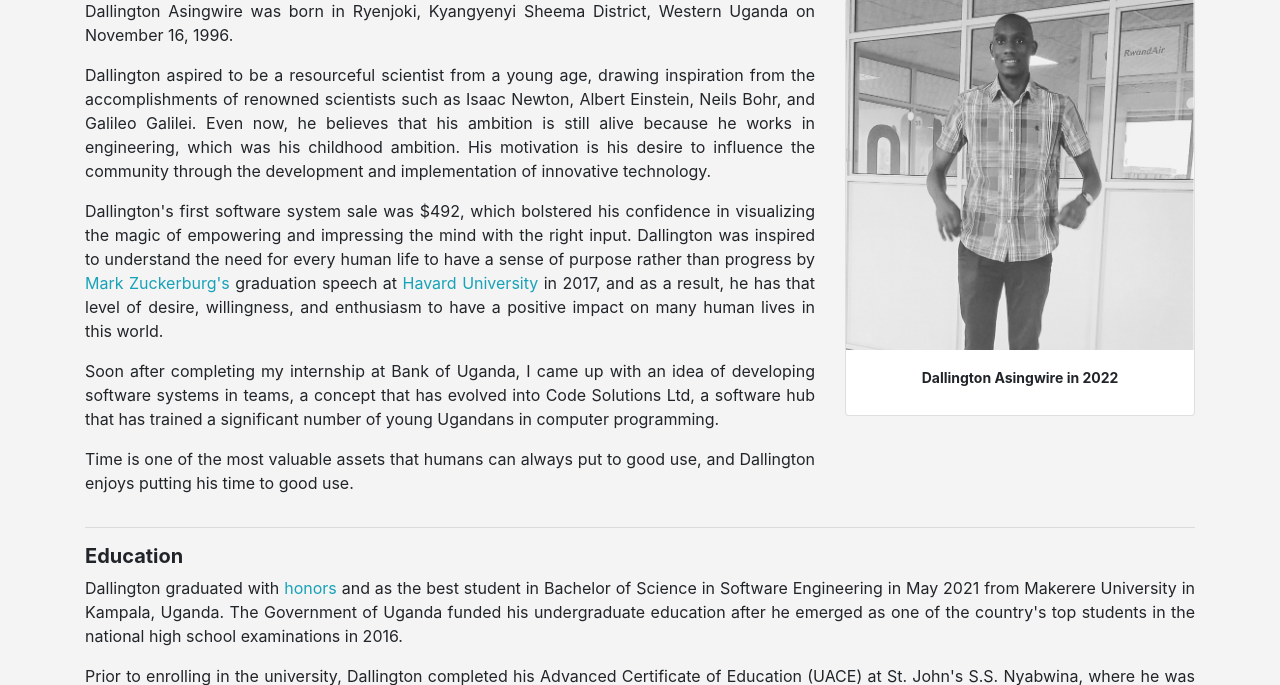
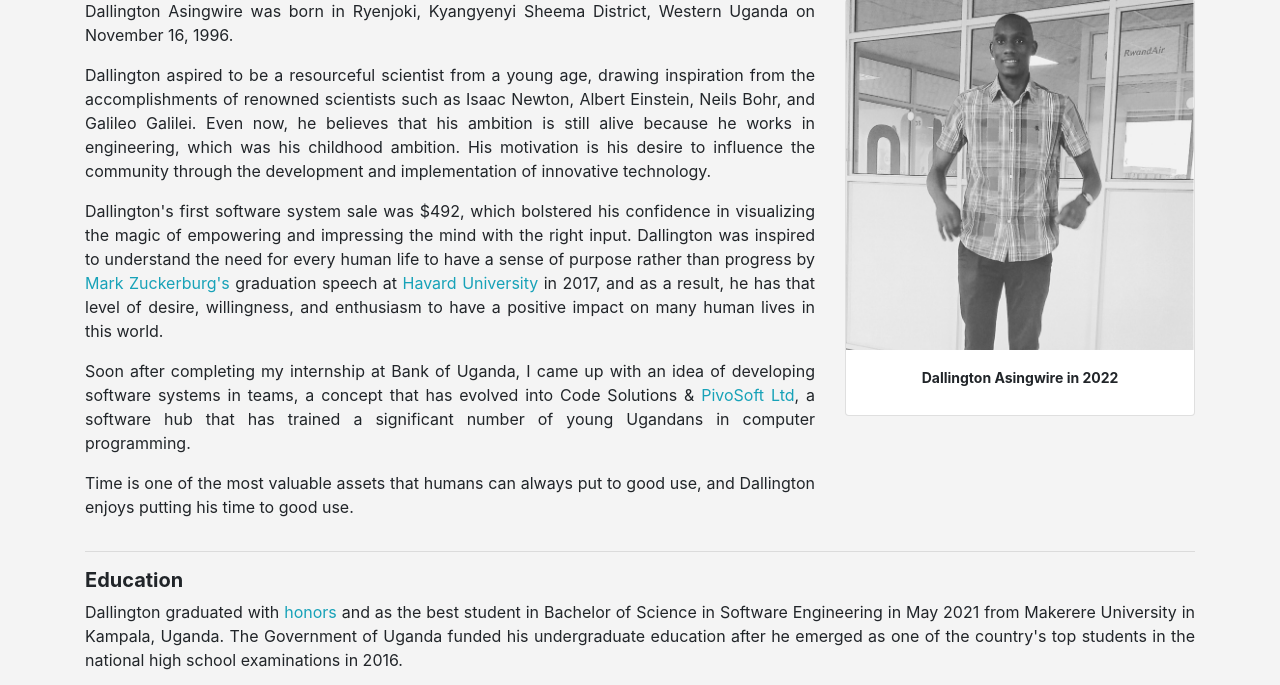
Before and after one commit to d-asingwire/dallingtonug, a PHP site: page / in a window 1280 px wide. Shown: the part 585-1270 px from the top of the page. Run offline with PHP 8.4, Linux system fonts and the light colour scheme.

Commit message:
added pivosoft in profile

```diff
--- a/index.php
+++ b/index.php
@@ -100,7 +100,7 @@
                         </p>
 
                         <p>
-                            Soon after completing my internship at Bank of Uganda, I came up with an idea of developing software systems in teams, a concept that has evolved into Code Solutions Ltd, a software hub that has trained a significant number of young Ugandans in computer programming.
+                            Soon after completing my internship at Bank of Uganda, I came up with an idea of developing software systems in teams, a concept that has evolved into Code Solutions & <a href="https://pivosoftltd.com/" class="text-info" target="_blank">PivoSoft Ltd</a>, a software hub that has trained a significant number of young Ugandans in computer programming.
                         </p>
 
 
@@ -601,7 +601,7 @@
             <ul>
                 <li>
                     My ultimate goal is to become a distinguished computer science professor and researcher.
-                    I also intend to use my postgraduate research knowledge and skills to transform our software hub (Code Solution Hub) into one of Africa's preeminent research institutions.
+                    I also intend to use my postgraduate research knowledge and skills to transform our software hub (Code Solution & <a href="https://pivosoftltd.com/" class="text-info" target="_blank">PivoSoft Ltd</a>) into one of Africa's preeminent research institutions.
                 </li>
             </ul>
             <hr />
```
